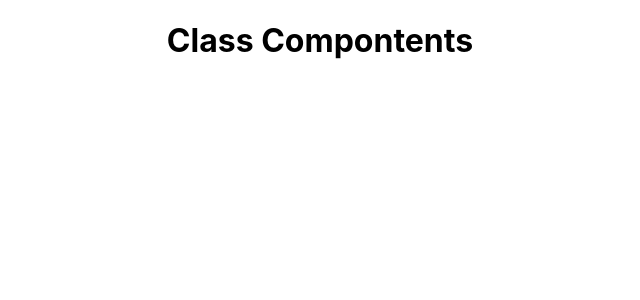
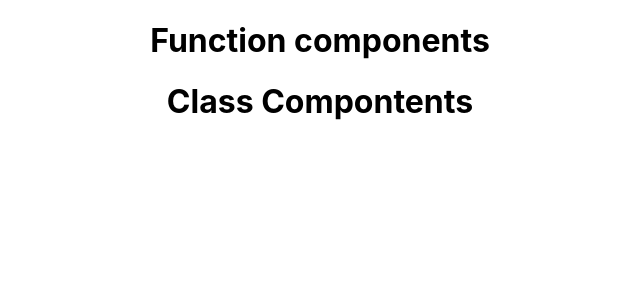
Before and after one commit to kasaye23/sms-spa, a React (Create React App) app: page / in a window 1280 px wide. Shown: the top 300 px of the page, without its empty margins (320-960 px from the left). Built offline with nearby package versions, Linux system fonts and the light colour scheme.

Commit message:
display two component first is function component and second is class component

```diff
--- a/src/App.js
+++ b/src/App.js
@@ -5,7 +5,7 @@ import {Hello} from './components/Functional_comp';
 function App() {
   return (
     <div className="App">
-      {/* <Hello/> */}
+       <Hello/>
       <Hi/>
     </div>
   );
--- a/src/components/Functional_comp.js
+++ b/src/components/Functional_comp.js
@@ -1,6 +1,15 @@
-// import React from 'react';
-// function Hello(){
-//     return <h1>Function components</h1>
-// }
+ import React from 'react';
+ export class Hello extends React.Component {
+     constructor(props) {
+         super(props);
+     }
+
+     render() {
+         return <h1>Function components</h1>
+     }
+ }
+
+
+
 // export default Hello;
-export const Hello =()=> <h1>Function components</h1>
+//export const Hello =()=> <h1>Function components</h1>
```
